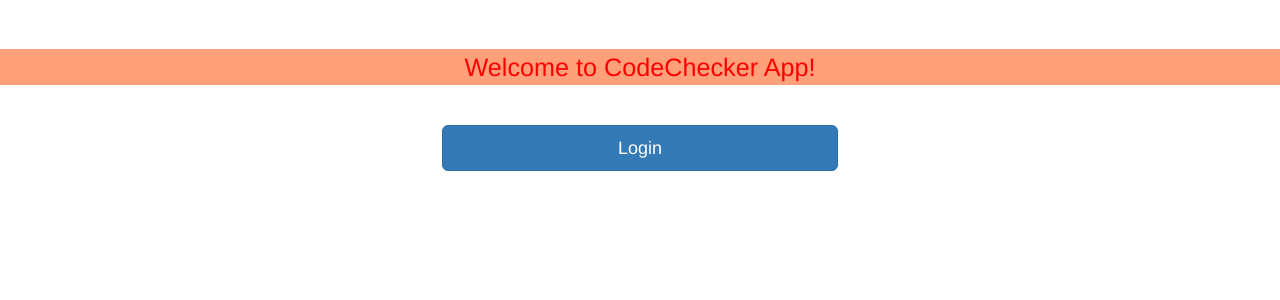
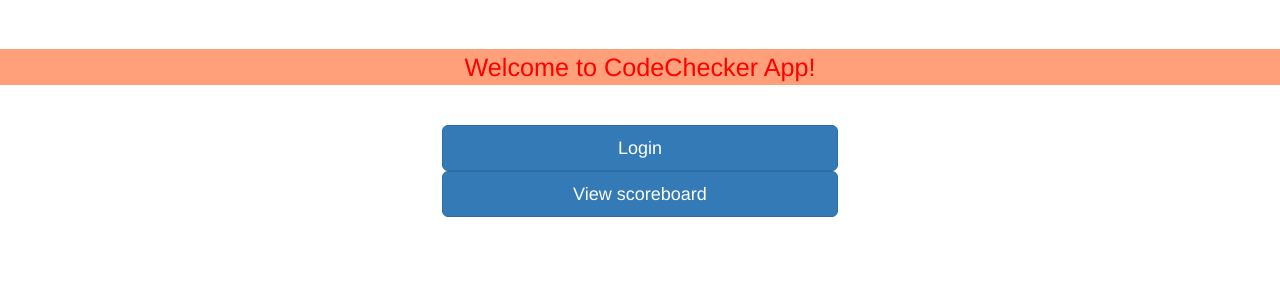
Before and after one commit to CSI-DTU/CodeChecker, a Flask app: page / in a window 1280 px wide. Shown: the part 267-567 px from the top of the page. Run offline with Flask 2, Linux system fonts and the light colour scheme; some libraries are stand-ins or nearby versions.

Commit message:
minor addtion

```diff
--- a/templates/index.html
+++ b/templates/index.html
@@ -50,6 +50,10 @@
                 <a class="btn btn-primary btn-block btn-lg" role="button" href="/login"> Login</a>
             {% endif %}
             </div>
+
+            <div class="col-sm-4 col-md-offset-4">
+                <a class="btn btn-primary btn-block btn-lg" role="button" href="/scoreboard">View scoreboard</a>
+            </div>
         </div>
     </div>
 </body>
```
